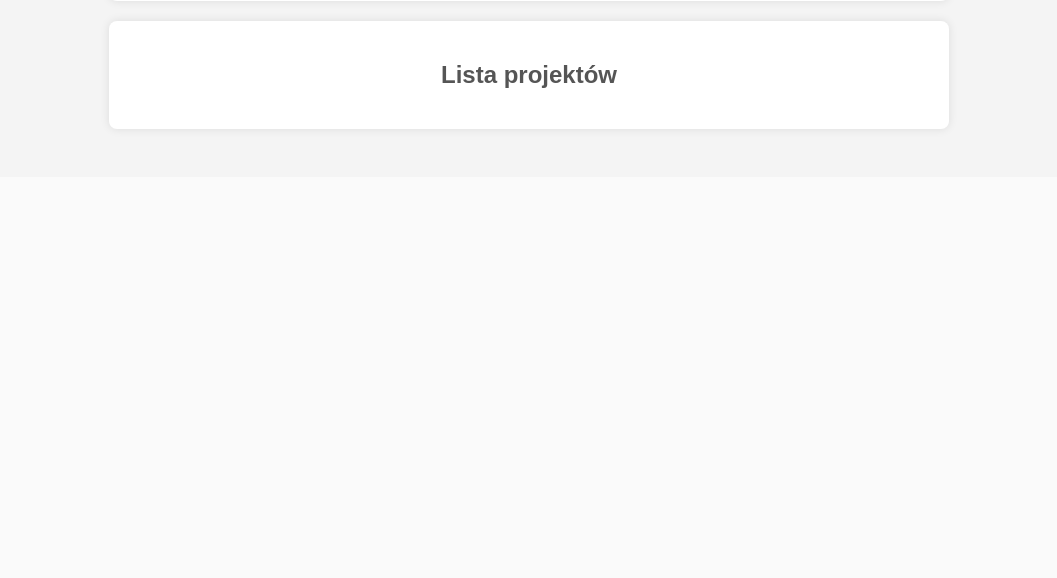
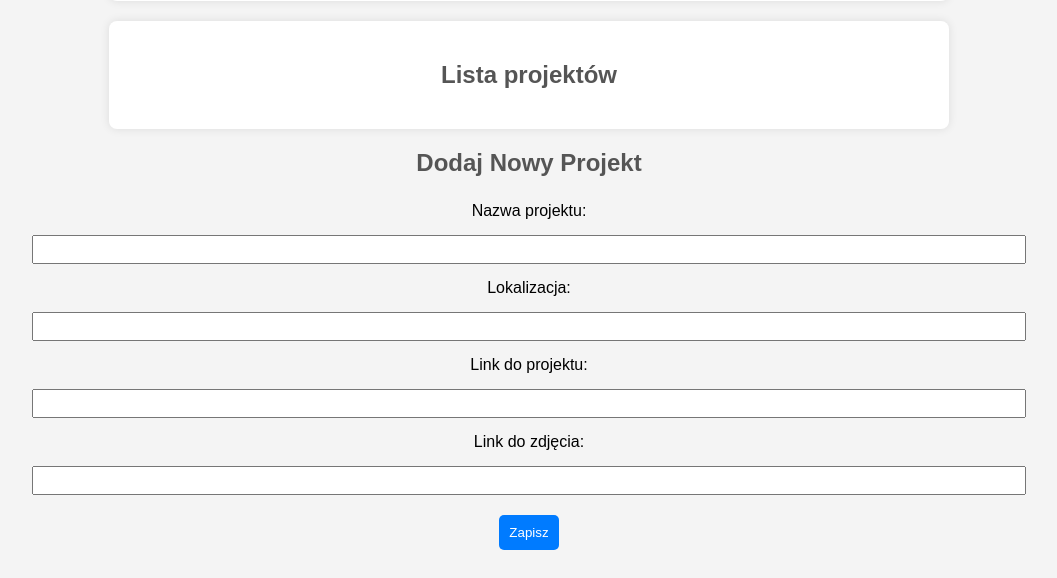
Before and after one commit to projekt-one/Geobud, a FastAPI app: page / in a window 1280 px wide. Shown: the part 1147-1725 px from the top of the page, without its empty margins (111-1168 px from the left). Before the commit the page ends 1279 px from the top, so only its background shows below. Run offline with FastAPI, Linux system fonts and the light colour scheme; data that the repository does not hold is empty.

Commit message:
Update index.html

```diff
--- a/templates/index.html
+++ b/templates/index.html
@@ -54,3 +54,19 @@
     <script src="/static/script.js"></script>
 </body>
 </html>
+<h2>Dodaj Nowy Projekt</h2>
+<form id="projekt-form">
+    <label>Nazwa projektu:</label>
+    <input type="text" name="nazwa" required>
+
+    <label>Lokalizacja:</label>
+    <input type="text" name="lokalizacja" required>
+
+    <label>Link do projektu:</label>
+    <input type="url" name="projekt_link" required>
+
+    <label>Link do zdjęcia:</label>
+    <input type="url" name="obrazek" required>  <!-- Nowe pole na obrazek -->
+
+    <button type="submit">Zapisz</button>
+</form>
```
